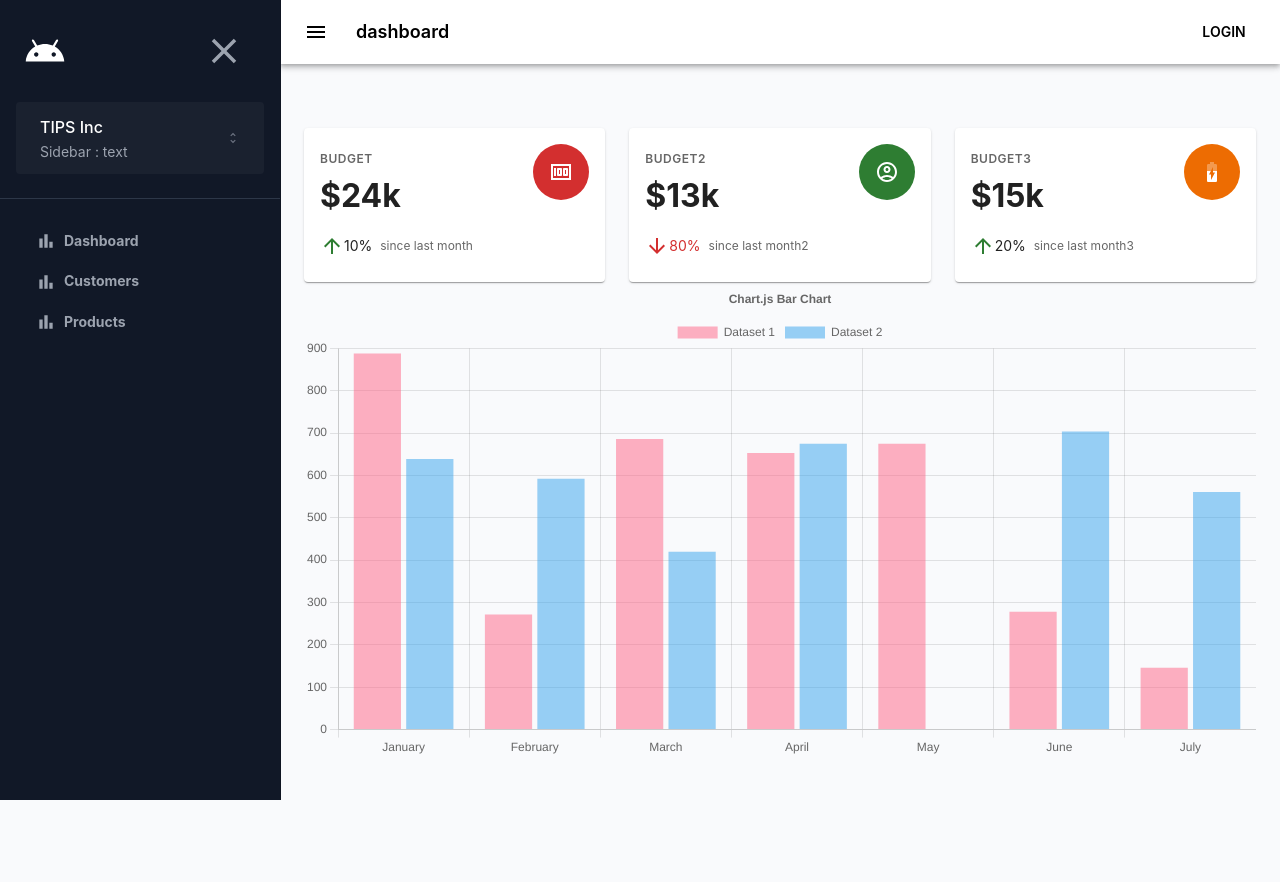
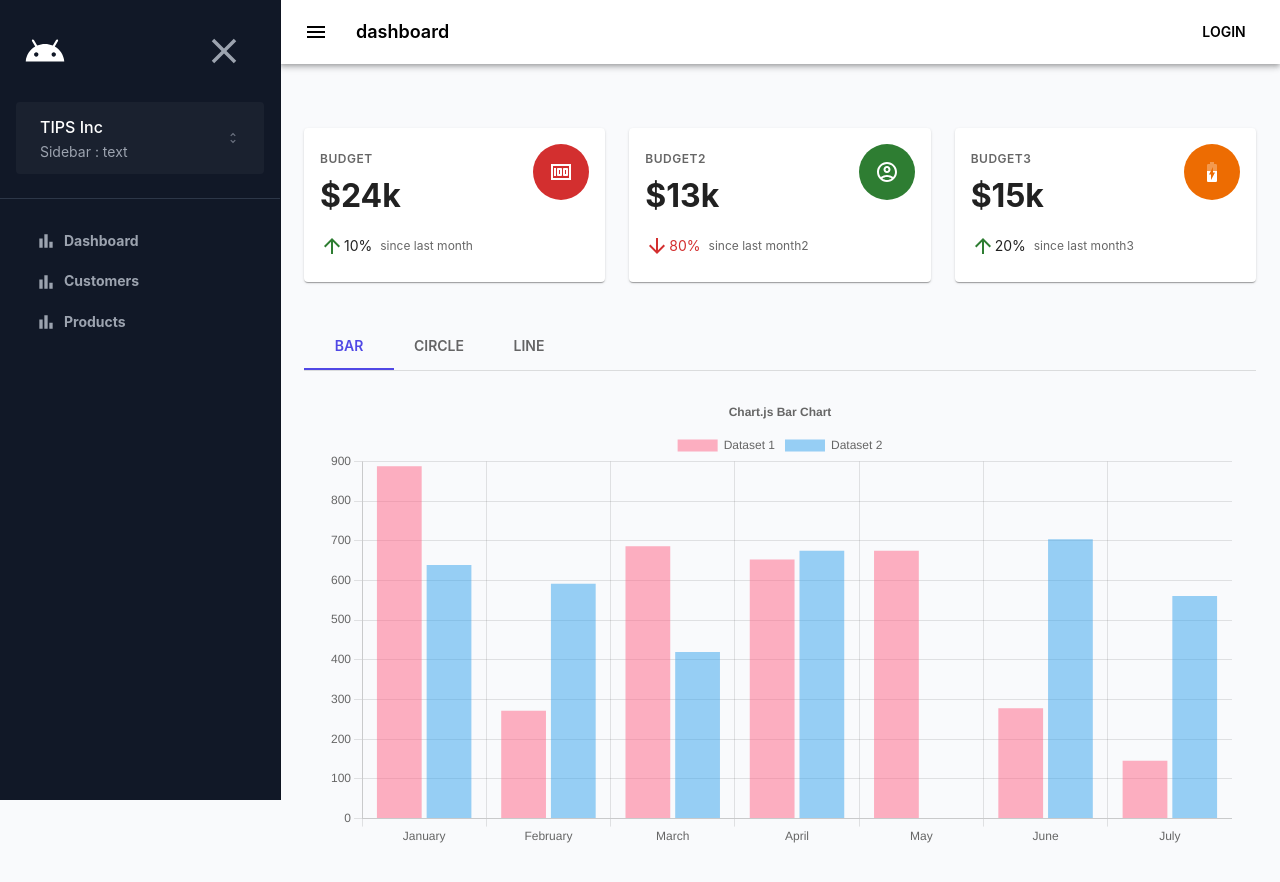
Before and after one commit to ShinmyoTakehiro/amplify_mui_sample_app, a React (Create React App) app: page / in a window 1280 px wide. Shown: the top 882 px of the page. Before the commit the page ends 822 px from the top, so only its background shows below. Built offline with nearby package versions, Linux system fonts and the light colour scheme.

Commit message:
折線、ドーナッツ型グラフの実装

```diff
--- a/src/App.tsx
+++ b/src/App.tsx
@@ -7,14 +7,24 @@ import Sidebar from "./components/Sidebar";
 import { Box, Container, Grid } from "@mui/material";
 import Budget from "./components/Card-sm";
 import { BudgetObject } from "./types/index";
-import { Chart } from "./components/Chart";
+import { BarChart } from "./components/BarChart";
+import { Circle } from "./components/CircleChart";
+import { LineChart } from "./components/LineChart";
+import Tabs from "@mui/material/Tabs";
+import Tab from "@mui/material/Tab";
+import { TabPanel } from "./components/common/index";
 // function App() {
 //   return (
 //     <div className="App">
 //     </div>
 //   );
 // }
+
 const App: React.FC = () => {
+	const [tabFlg, setTabFlg] = useState<number>(0);
+	const handleTabChange = (event: React.SyntheticEvent, newEvent: number) => {
+		setTabFlg(newEvent);
+	};
 	const budgetObject: BudgetObject[] = [
 		{
 			title: "BUDGET",
@@ -53,6 +63,7 @@ const App: React.FC = () => {
 	const width = {
 		width: isSidebarOpen ? "calc(100% - 280px)" : "100%",
 	};
+
 	return (
 		<div className="App">
 			<Box sx={{ mr: 0, ml: "auto", width: width }}>
@@ -71,7 +82,7 @@ const App: React.FC = () => {
 					}}
 				>
 					<Container maxWidth={false}>
-						<Grid container spacing={3}>
+						<Grid container spacing={3} sx={{ mb: 5 }}>
 							{budgetObject.map((item) => {
 								return (
 									<Grid item lg={4} sm={6} xl={4} xs={12}>
@@ -88,7 +99,24 @@ const App: React.FC = () => {
 							})}
 						</Grid>
 						<Grid item lg={8} md={12} xl={9} xs={12}>
-							<Chart />
+							<Tabs
+								value={tabFlg}
+								onChange={handleTabChange}
+								sx={{ borderBottom: 1, borderColor: "divider" }}
+							>
+								<Tab label="bar" />
+								<Tab label="circle" />
+								<Tab label="line" />
+							</Tabs>
+							<TabPanel value={tabFlg} index={0}>
+								<BarChart />
+							</TabPanel>
+							<TabPanel value={tabFlg} index={1}>
+								<Circle />
+							</TabPanel>
+							<TabPanel value={tabFlg} index={2}>
+								<LineChart />
+							</TabPanel>
 						</Grid>
 					</Container>
 				</Box>
--- /dev/null
+++ b/src/components/BarChart.tsx
@@ -0,0 +1,56 @@
+import {
+	Chart as ChartJS,
+	CategoryScale,
+	LinearScale,
+	BarElement,
+	Title,
+	Tooltip,
+	Legend,
+} from "chart.js";
+import { Bar } from "react-chartjs-2";
+import { faker } from "@faker-js/faker";
+
+ChartJS.register(
+	CategoryScale,
+	LinearScale,
+	BarElement,
+	Title,
+	Tooltip,
+	Legend
+);
+
+export const options = {
+	responsive: true,
+	plugins: {
+		legend: {
+			position: "top" as const,
+		},
+		title: {
+			display: true,
+			text: "Chart.js Bar Chart",
+		},
+	},
+};
+
+const labels = ["January", "February", "March", "April", "May", "June", "July"];
+
+export const data = {
+	labels,
+	datasets: [
+		{
+			label: "Dataset 1",
+			data: labels.map(() => faker.datatype.number({ min: 0, max: 1000 })),
+			backgroundColor: "rgba(255, 99, 132, 0.5)",
+		},
+		{
+			label: "Dataset 2",
+			data: labels.map(() => faker.datatype.number({ min: 0, max: 1000 })),
+			backgroundColor: "rgba(53, 162, 235, 0.5)",
+		},
+	],
+};
+
+export const BarChart = () => {
+	return <Bar options={options} data={data} />;
+};
+// export default Chart;
--- /dev/null
+++ b/src/components/CircleChart.tsx
@@ -0,0 +1,43 @@
+import { Chart as ChartJS, ArcElement, Tooltip, Legend } from "chart.js";
+import { Doughnut } from "react-chartjs-2";
+import { Box } from "@mui/material";
+
+ChartJS.register(ArcElement, Tooltip, Legend);
+
+export const data = {
+	labels: ["Red", "Blue", "Yellow", "Green", "Purple", "Orange"],
+	datasets: [
+		{
+			label: "# of Votes",
+			data: [12, 19, 3, 5, 2, 3],
+			backgroundColor: [
+				"rgba(255, 99, 132, 1)",
+				"rgba(54, 162, 235, 1)",
+				"rgba(255, 206, 86, 1)",
+				"rgba(75, 192, 192, 1)",
+				"rgba(153, 102, 255, 1)",
+				"rgba(255, 159, 64, 1)",
+			],
+		},
+	],
+};
+
+export const options = {
+	responsive: true,
+	plugins: {
+		legend: {
+			position: "top" as const,
+		},
+		title: {
+			display: true,
+			text: "Doughnut chart",
+		},
+	},
+};
+export const Circle: React.FC = () => {
+	return (
+		<Box sx={{ width: "50%", m: "auto" }}>
+			<Doughnut options={options} data={data} />
+		</Box>
+	);
+};
--- a/src/components/Chart.tsx
+++ b/src/components/LineChart.tsx
@@ -3,18 +3,20 @@ import {
 	Chart as ChartJS,
 	CategoryScale,
 	LinearScale,
-	BarElement,
+	PointElement,
+	LineElement,
 	Title,
 	Tooltip,
 	Legend,
 } from "chart.js";
-import { Bar } from "react-chartjs-2";
+import { Line } from "react-chartjs-2";
 import { faker } from "@faker-js/faker";
 
 ChartJS.register(
 	CategoryScale,
 	LinearScale,
-	BarElement,
+	PointElement,
+	LineElement,
 	Title,
 	Tooltip,
 	Legend
@@ -28,7 +30,7 @@ export const options = {
 		},
 		title: {
 			display: true,
-			text: "Chart.js Bar Chart",
+			text: "Chart.js Line Chart",
 		},
 	},
 };
@@ -40,18 +42,19 @@ export const data = {
 	datasets: [
 		{
 			label: "Dataset 1",
-			data: labels.map(() => faker.datatype.number({ min: 0, max: 1000 })),
+			data: labels.map(() => faker.datatype.number({ min: -1000, max: 1000 })),
+			borderColor: "rgb(255, 99, 132)",
 			backgroundColor: "rgba(255, 99, 132, 0.5)",
 		},
 		{
 			label: "Dataset 2",
-			data: labels.map(() => faker.datatype.number({ min: 0, max: 1000 })),
+			data: labels.map(() => faker.datatype.number({ min: -1000, max: 1000 })),
+			borderColor: "rgb(53, 162, 235)",
 			backgroundColor: "rgba(53, 162, 235, 0.5)",
 		},
 	],
 };
 
-export const Chart = () => {
-	return <Bar options={options} data={data} />;
-};
-// export default Chart;
+export function LineChart() {
+	return <Line options={options} data={data} />;
+}
--- /dev/null
+++ b/src/components/common/index.tsx
@@ -0,0 +1,19 @@
+import { TabPanelProps } from "../../types/index";
+import { Box } from "@mui/material";
+// タブ切り替えのコンポーネント
+
+export const TabPanel = (props: TabPanelProps) => {
+	const { children, value, index, ...other } = props;
+
+	return (
+		<div
+			role="tabpanel"
+			hidden={value !== index}
+			id={`simple-tabpanel-${index}`}
+			aria-labelledby={`simple-tab-${index}`}
+			{...other}
+		>
+			{value === index && <Box sx={{ p: 3 }}>{children}</Box>}
+		</div>
+	);
+};
```
Also changed, not shown: src/types/index.ts (+7 -0 lines).
